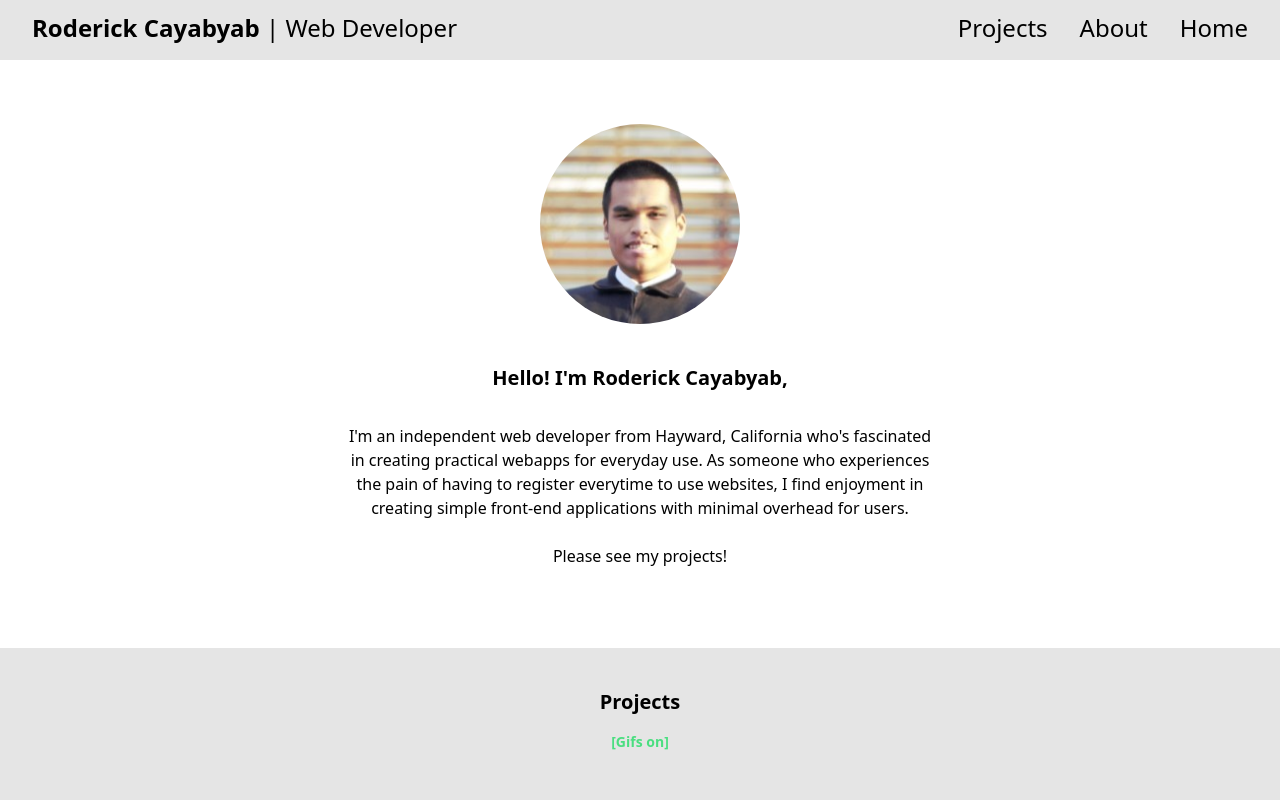
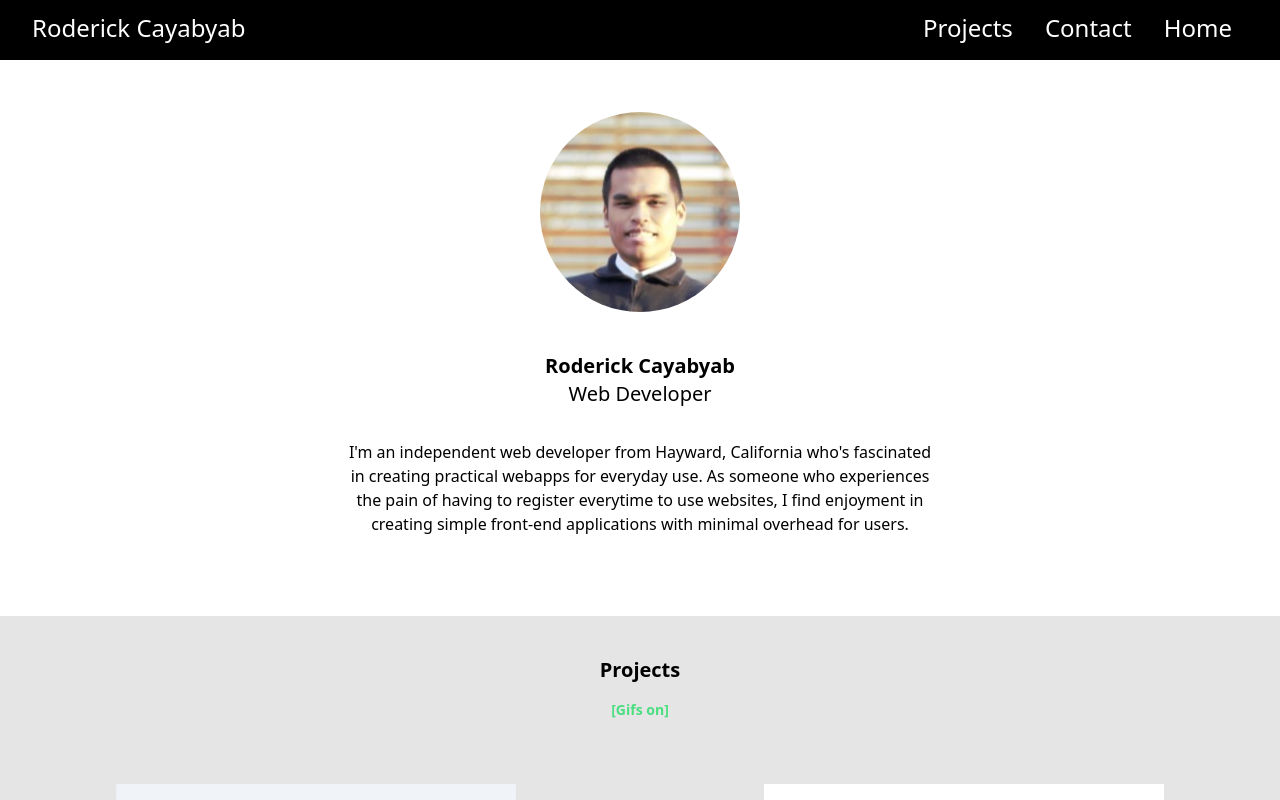
Before and after one commit to r-yabyab/fe-portfolio, a React (Create React App) app: page / in a window 1280 px wide. Shown: the top 800 px of the page. Built offline with nearby package versions, Linux system fonts and the light colour scheme.

Commit message:
scrollY added

```diff
--- a/src/App.css
+++ b/src/App.css
@@ -2,6 +2,29 @@
 @tailwind components;
 @tailwind utilities;
 
-/* .imgopacity:hover [&>div>img] {
-  opacity: 0.4;
-} */
+.fadein {
+  opacity: 0;
+  animation-name: fadeIn;
+  animation-duration: 0.3s;
+  animation-fill-mode: forwards;
+}
+
+@keyframes fadeIn {
+  from {opacity: 0;}
+  to {opacity: 1;}
+}
+
+.fadeout {
+  opacity: 1;
+  animation-name: fadeOut;
+  animation-duration: 0.3s;
+  animation-fill-mode: forwards;
+}
+
+@keyframes fadeOut {
+  from {opacity: 1;}
+  to {opacity: 0;
+    display:none
+
+  }
+}
--- a/src/App.js
+++ b/src/App.js
@@ -1,22 +1,66 @@
-import { useEffect } from 'react';
+import { useEffect, useState, useRef } from 'react';
 import './App.css';
 import HomePage from './components/HomePage';
 import TopNav from './components/TopNav';
 
 function App() {
 
+  const [detectScrollPosition, setDetectScrollPosition] = useState(0)
+
+
+  useEffect(() => {
+    const handleScroll = () => {
+      setDetectScrollPosition(window.scrollY)
+    }
+    window.addEventListener("scroll", handleScroll)
+
+    return () => {
+      window.removeEventListener("scroll", handleScroll)
+    }
+  }, [])
+
   useEffect(() => {
     document.title='Portfolio'
   }, [])
 
+
+  const projectsRef = useRef(null)
+
+  const scrollToProjects = () => {
+    if (projectsRef.current) {
+      projectsRef.current.scrollIntoView({ behavior: 'instant' });
+    }
+  };
+
+  const scrollToTop = (e) => {
+    window.scrollTo({
+      top: 0,
+      behavior: 'instant'
+    });
+  }
+
+  const scrollToBottom = (e) => {
+    window.scrollTo(0, document.body.scrollHeight);
+  }
+
+
   return (
-<>
+    <>
 
-<TopNav />
-<HomePage />
+      <TopNav
+        scrollToTop={scrollToTop}
+        scrollToProjects={scrollToProjects}
+        detectScrollPosition={detectScrollPosition}
+        scrollToBottom={scrollToBottom}
+        />
+      {/* <div className='fixed top-[50%] z-50 text-lg text-green-400'>penis{detectScrollPosition}</div> */}
+      <HomePage
+        projectsRef={projectsRef}
+        scrollToTop={scrollToTop}
+      />
 
-</>
-);
+    </>
+  );
 }
 
 export default App;
--- a/src/components/BottomHeader.js
+++ b/src/components/BottomHeader.js
@@ -19,7 +19,7 @@ function BottomHeader () {
             <div className=" bg-black relative text-white flex justify-center pb-20 pt-20">
                 <div></div>
                 <div className="flex flex-col gap-4">
-                <div className="absolute top-10 -translate-x-1/2 left-[50%]  font-semibold pb-4">Please contact me for any questions!</div>
+                <div className="absolute top-10 -translate-x-1/2 left-[50%]    font-semibold pb-4">Contacts</div>
                 <a
                     // title="https://www.linkedin.com/in/roderick-cayabyab-30a743158/"
                     href='https://www.linkedin.com/in/roderick-cayabyab-30a743158/' rel="noreferrer" target='_blank'>
@@ -51,8 +51,9 @@ function BottomHeader () {
                         </svg>
                     </div>
 
-                    <div className="absolute select-none right-[50%] translate-x-1/2 bottom-0 text-white">
-                        Website powered by React and Vercel
+                    <div className="absolute select-none left-0 flex flex-col bottom-0 text-white">
+                        <div>Powered by React and Vercel</div>
+                        <div>© Roderick Cayabyab 2023</div>
                     </div>
                 </div>
 
--- a/src/components/HomePage.js
+++ b/src/components/HomePage.js
@@ -8,8 +8,8 @@ import Clay from '../photos/IMG_7622.jpg'
 
 // hobbies
 import claygif from '../photos/claycat.gif'
-import TestPFP from '../photos/aboutmecropped111.png'
-import gallery1 from '../photos/gallery1.jpg'
+// import TestPFP from '../photos/aboutmecropped111.png'
+// import gallery1 from '../photos/gallery1.jpg'
 import gallery2 from '../photos/gallery2.jpg'
 
 
@@ -35,35 +35,26 @@ import rainbowLogo from '../photos/logo-r.ico'
 import stockshapesLogo from '../photos/ss-logo512.png'
 import eblogo from '../photos/eb-logo.png'
 
-function HomePage () {
+function HomePage ({ projectsRef }) {
 
     const [boolState, setBoolState] = useState(false)
             // For hovering over to display extra info
     // const [mouseClass, setMouseClass] = useState(false)
     const [gifToggle, setGifToggle] = useState(true)
 
-    const [imgHover, setImgHover] = useState(false)
+    // const [imgHover, setImgHover] = useState(false)
 
     const boolHandler = () => {
         setBoolState(!boolState)
         console.log(boolState)
     }
 
-    const imgMouseOver = (e) => {
-        setImgHover(true)
-        console.log(imgHover)
-    }
-
-    const imgMouseLeave = (e) => {
-        setImgHover(false)
-        console.log(imgHover)
-    }
 
     return (
         <>
             {/* mainContainer */}
             {/* <div className="relative pl-10 pr-10 m-auto max-w-[1400px] "> */}
-            <div className="relative  ">
+            <div className="relative mt-12 ">
                 {/* <div className="relative m-auto max-w-[1400px]  "> */}
 
                 <div className="
@@ -73,11 +64,13 @@ function HomePage () {
                     <img draggable="false" className=" mb-10 select-none w-[200px] h-[200px] object-cover rounded-full m-auto " src={Linkedin} alt="me" />
                     {/* <div className="text-xl font-bold">About Me</div> */}
                     <div className="">
-                        <div className="text-xl font-bold">Hello! I'm Roderick Cayabyab,</div>
+                        {/* <div className="text-xl font-bold">Hi, I am Roderick</div> */}
+                        <div className="text-xl font-bold">Roderick Cayabyab</div>
+                        <div className="text-xl font-">Web Developer</div>
                         <div className=" max-w-[600px] text-center m-auto pt-8">I'm an independent web developer from Hayward, California
                             who's fascinated in creating practical webapps for everyday use. As someone who experiences
                             the pain of having to register everytime to use websites, I find enjoyment in creating simple front-end applications with minimal overhead for users.
-                            <br /><br />Please see my projects!
+                            {/* <br /><br />Please see my projects! */}
                             {/* <br/><br/>Having a background in psychology, I was interested in ways I can incorporate
                         mental health to simple webpages that is accessible to everyone. I found it unfair that mental
                         health apps today, and tracking apps in general, requires overhead such as registering with emails
@@ -87,7 +80,7 @@ function HomePage () {
                     </div>
                 </div>
 
-                <div className="relative bg-neutral-200 bg-contain mt-20">
+                <div ref={projectsRef} className="relative bg-neutral-200 bg-contain mt-20">
 
                     <div className="text-center flex flex-col justify-center items-center gap-4 text-xl bg-neutral-200 pt-10 pb-8 font-bold">
                         <div>Projects</div>
@@ -280,7 +273,7 @@ function HomePage () {
                         // onMouseOver={e => setMouseClass(true)}
                         // onMouseLeave={e => setMouseClass(false)}
                         >
-                        <div className="text-center pb-8 font-bold text-xl">Tech stack</div>
+                        <div className="text-center pb-8 font-bold text-xl">Skills</div>
                         <div className=
                         {
                             // mouseClass ?
--- a/src/components/TopNav.js
+++ b/src/components/TopNav.js
@@ -1,13 +1,22 @@
-import React, { useState } from "react";
+import React, { useState, useEffect } from "react";
 
-function TopNav () {
+function TopNav ({ detectScrollPosition, scrollToProjects, scrollToTop, scrollToBottom }) {
 
     const [menu, setMenu] = useState(false)
+    const [scrollShow, setScrollShow] = useState(false)
 
     const clickHandler = (e) => {
         setMenu(!menu)
         console.log(menu)
     }
+
+    useEffect(() => {
+        if (detectScrollPosition > 350) {
+          setScrollShow(true);
+        } else {
+          setScrollShow(false);
+        }
+      }, [detectScrollPosition]);
 
     return (
         <>
@@ -18,32 +27,37 @@ function TopNav () {
                     <div className="">Web Developer</div>
                 </div>
             </div> */}
-
-            <div className="relative bg-neutral-200 text-black pt-3 pb-12 text-2xl">
-                <div className="ml-8 absolute"><span className="font-bold">Roderick Cayabyab</span> <span className="max-md:hidden">| Web Developer</span></div>
+            {/* <div className="fixed z-50"> */}
+            <div className="fixed top-0 left-0 w-full z-50  bg-black text-white pt-3 pb-12 text-2xl">
+                {/* <div className="ml-8 absolute"><span className="font-bold">Roderick Cayabyab</span> <span className="max-md:hidden">| Web Developer</span></div> */}
+                <div className="ml-8 select-none absolute">
+                    <span onClick={scrollToTop} className="hover:text-yellow-300 hover:cursor-pointer">Roderick Cayabyab </span>
+                    <span className={scrollShow ?  "fadein max-md:hidden" : " hover:pointer-events-none fadeout"}>| Web Developer</span>
+                </div>
                 {/* <div className="absolute font-bold left-[50%] -translate-x-1/2">Web Developer</div> */}
                 <div className="absolute mr-8 right-0 ">
-                    <div className="max-lg:hidden flex gap-8 text-md ">
-                        <p className="hover:text-blue-400 hover:cursor-pointer">Projects</p>
-                        <p className="hover:text-blue-400 hover:cursor-pointer">About</p>
-                        <p className="hover:text-blue-400 hover:cursor-pointer">Home</p>
-                    </div>
-                    <div
+                    <div className="max-lg:hidden flex gap- [&>p]:pb-4 [&>p]:pt-3 [&>p]:-mt-3 [&>p]:pr-4 [&>p]:pl-4 text-md ">
+                            <p onClick={scrollToProjects} className=" hover:bg-green-400 hover:cursor-pointer">Projects</p>
+                            <p onClick={scrollToBottom} className=" hover:bg-green-400 hover:cursor-pointer">Contact</p>
+                            <p onClick={scrollToTop} className=" hover:bg-green-400 hover:cursor-pointer">Home</p>
+                        </div>
+                        <div
                         className="lg:hidden hover:cursor-pointer"
                         onClick={clickHandler}
-                        >
+                    >
                         <svg xmlns="http://www.w3.org/2000/svg" width="42" height="42" fill="currentColor"
-                            className={`${menu ? 'text-gray-400' : 'text-black'} hover:text-gray-200`} viewBox="0 0 16 16">
+                            className={`${menu ? 'text-gray-400' : 'text-white'}  hover:text-gray-200`} viewBox="0 0 16 16">
                             <path fillRule="evenodd" d="M2.5 12a.5.5 0 0 1 .5-.5h10a.5.5 0 0 1 0 1H3a.5.5 0 0 1-.5-.5zm0-4a.5.5 0 0 1 .5-.5h10a.5.5 0 0 1 0 1H3a.5.5 0 0 1-.5-.5zm0-4a.5.5 0 0 1 .5-.5h10a.5.5 0 0 1 0 1H3a.5.5 0 0 1-.5-.5z" />
                         </svg>
-                        <div className={`${menu ? '' : 'hidden'} absolute right-0 top-14 bg-green-200 flex flex-col gap-4 [&>*]:hover:bg-blue-300`}>
-                            <p className=" hover:cursor-pointer">Home</p>
-                            <p className="">Projects</p>
-                            <p>About</p>
+                        <div className={`${menu ? '' : 'hidden'} absolute right-0 -mr-4 [&>p]:pr-8 [&>p]:pl-8 border-t-4 border-green-400 text-left top-12 bg-black flex  [&>p]:pt-2 [&>p]:pb-2 flex-col gap-0 `}>
+                            <p onClick={scrollToTop} className=" hover:cursor-pointer hover:text-white hover:bg-green-400">Home</p>
+                            <p onClick={scrollToProjects} className="hover:cursor-pointer hover:text-black hover:bg-green-400">Projects</p>
+                            <p onClick={scrollToBottom} className="hover:cursor-pointer hover:text-black hover:bg-green-400">Contact</p>
                         </div>
                     </div>
                 </div>
-            </div>
+                </div>
+            {/* </div> */}
         </>
     )
 }
```
